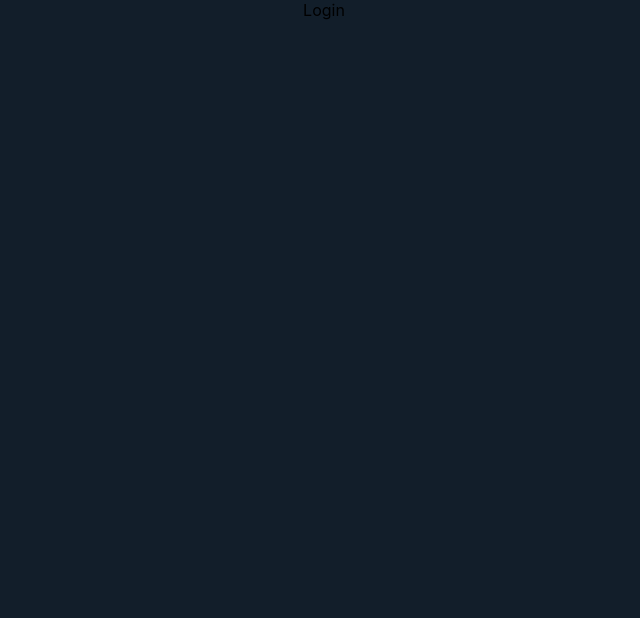
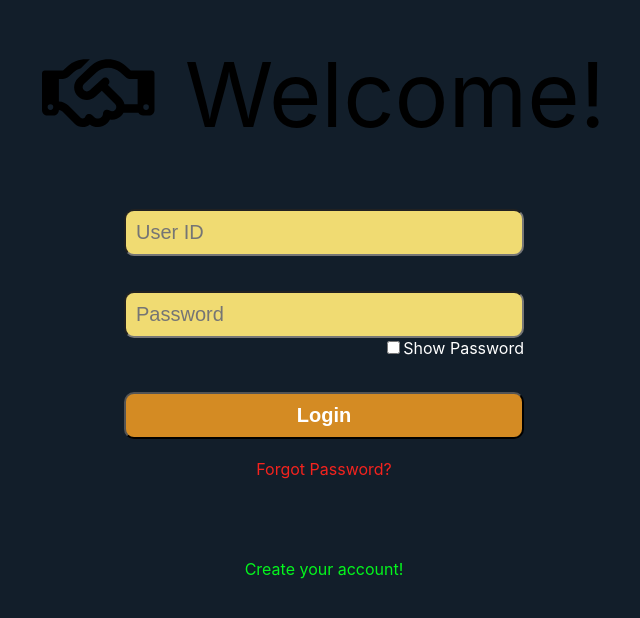
Before and after one commit to yujongu/Joey-Website, a React (Create React App) app in the folder frontend/: page /login in a window 1280 px wide. Shown: the top 618 px of the page, without its empty margins (316-956 px from the left). Built offline with nearby package versions, Linux system fonts and the light colour scheme; a web font is replaced by a local one.

Commit message:
create login page ui

```diff
--- a/frontend/src/components/sidebar_item.css
+++ b/frontend/src/components/sidebar_item.css
@@ -3,7 +3,7 @@
   justify-content: center;
   align-items: center;
   margin: 8px 0px;
-  cursor: pointer;
+
 }
 
 .sidebarItem_icon {
--- a/frontend/src/components/sidebar_item.tsx
+++ b/frontend/src/components/sidebar_item.tsx
@@ -18,7 +18,7 @@ const SidebarItem = ({ icon, label }: SidebarIconProps) => {
 
   return (
     <div
-      className="sidebarItem_container"
+      className="sidebarItem_container isButton"
       onClick={() => redirectToPage(label)}
     >
       <FontAwesomeIcon icon={icon} size="2xl" className="sidebarItem_icon" />
--- a/frontend/src/index.css
+++ b/frontend/src/index.css
@@ -22,3 +22,15 @@ code {
   font-family: source-code-pro, Menlo, Monaco, Consolas, "Courier New",
     monospace;
 }
+
+.isButton {
+  cursor: pointer;
+}
+
+.disableTextSelect {
+  user-select: none; /* supported by Chrome and Opera */
+  -webkit-user-select: none; /* Safari */
+  -khtml-user-select: none; /* Konqueror HTML */
+  -moz-user-select: none; /* Firefox */
+  -ms-user-select: none; /* Internet Explorer/Edge */
+}
--- a/frontend/src/routes/Login.css
+++ b/frontend/src/routes/Login.css
@@ -0,0 +1,34 @@
+.LoginContainer {
+  display: flex;
+  flex-direction: column;
+  align-items: center;
+}
+
+.LoginHeader {
+  font-size: 90px;
+  margin: 40px 0px;
+}
+
+#loginFormContainer {
+  display: flex;
+  flex-direction: column;
+  width: 400px;
+  height: 230px;
+  justify-content: space-between;
+  padding: 20px;
+}
+
+.loginInput {
+  padding: 10px;
+  border-radius: 10px;
+  background-color: var(--secondary);
+  font-size: 20px;
+  width: 100%;
+  box-sizing: border-box;
+}
+
+#loginFormContainer > input:last-child {
+  background-color: var(--highlight);
+  color: white;
+  font-weight: 700;
+}
--- a/frontend/src/routes/Login.tsx
+++ b/frontend/src/routes/Login.tsx
@@ -1,8 +1,43 @@
+import { FontAwesomeIcon } from "@fortawesome/react-fontawesome";
 import "./Login.css";
+import { faEye, faHandshake } from "@fortawesome/free-regular-svg-icons";
+import { faEyeSlash } from "@fortawesome/free-regular-svg-icons";
 function Login() {
   return (
     <div className="LoginContainer">
-      <div>Login</div>
+      <div className="LoginHeader">
+        <FontAwesomeIcon icon={faHandshake} />
+        <span style={{ marginLeft: "30px" }}>Welcome!</span>
+      </div>
+
+      <div id="loginFormContainer">
+        <input className="loginInput" placeholder="User ID" type="text" />
+        <div
+          style={{
+            display: "flex",
+            flexDirection: "column",
+            alignItems: "flex-end",
+          }}
+        >
+          <input
+            className="loginInput"
+            placeholder="Password"
+            type="password"
+          />
+
+          <label style={{ color: "white" }} className="disableTextSelect">
+            <input type="checkbox" id="showPw" name="showPassword" />
+            Show Password
+          </label>
+        </div>
+
+        <input className="loginInput isButton" value="Login" type="button" />
+      </div>
+
+      <div style={{ color: "var(--warning)" }}>Forgot Password?</div>
+      <div style={{ color: "var(--primary)", marginTop: "80px" }}>
+        Create your account!
+      </div>
     </div>
   );
 }
--- a/frontend/src/routes/Main.tsx
+++ b/frontend/src/routes/Main.tsx
@@ -83,8 +83,8 @@ function Main() {
               style={{
                 margin: "10px",
                 alignSelf: "flex-end",
-                cursor: "pointer",
               }}
+              className="isButton"
             />
           ) : (
             <FontAwesomeIcon
@@ -94,8 +94,8 @@ function Main() {
               style={{
                 margin: "10px",
                 alignSelf: "flex-end",
-                cursor: "pointer",
               }}
+              className="isButton"
             />
           )}
 
```
